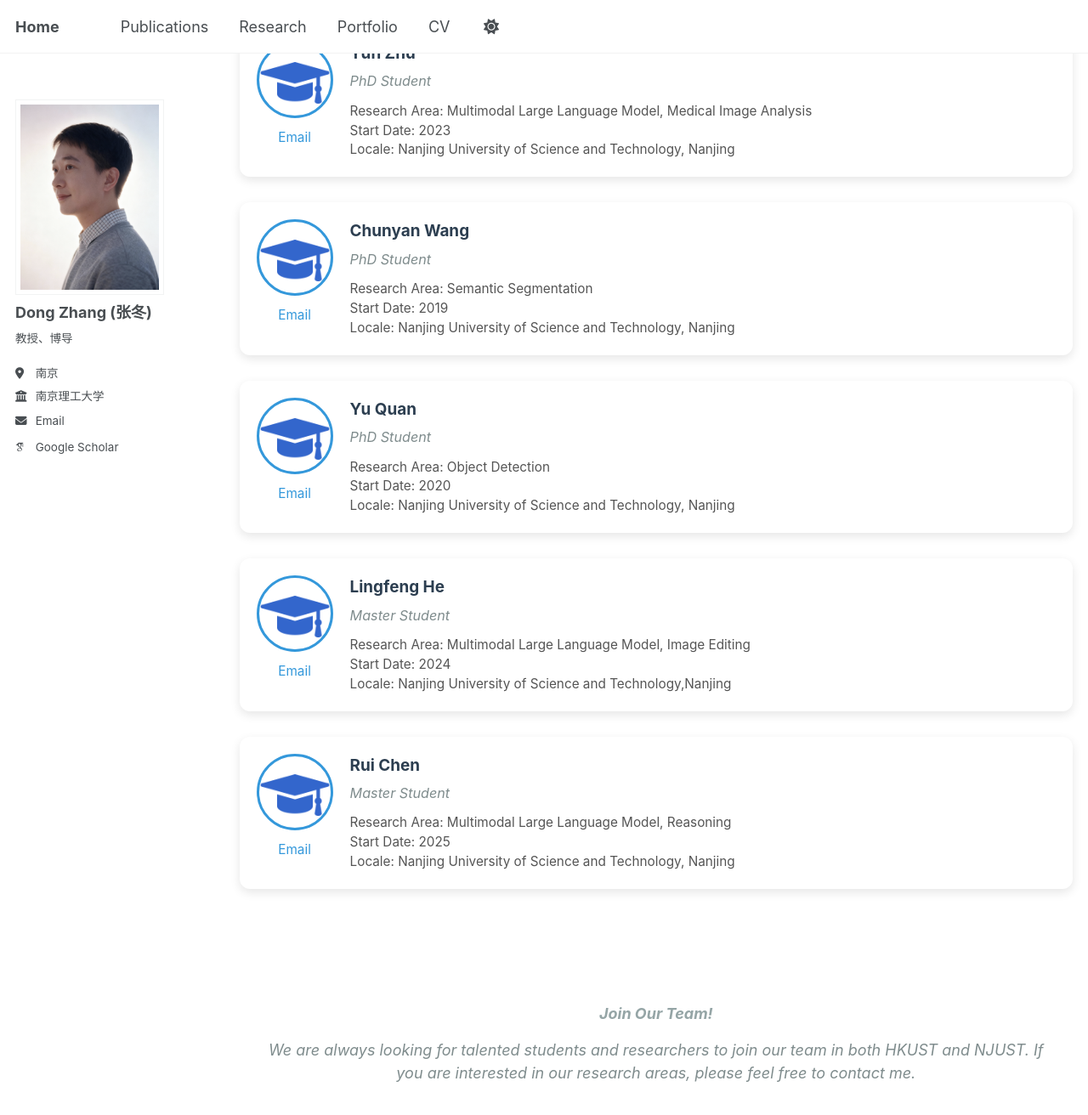
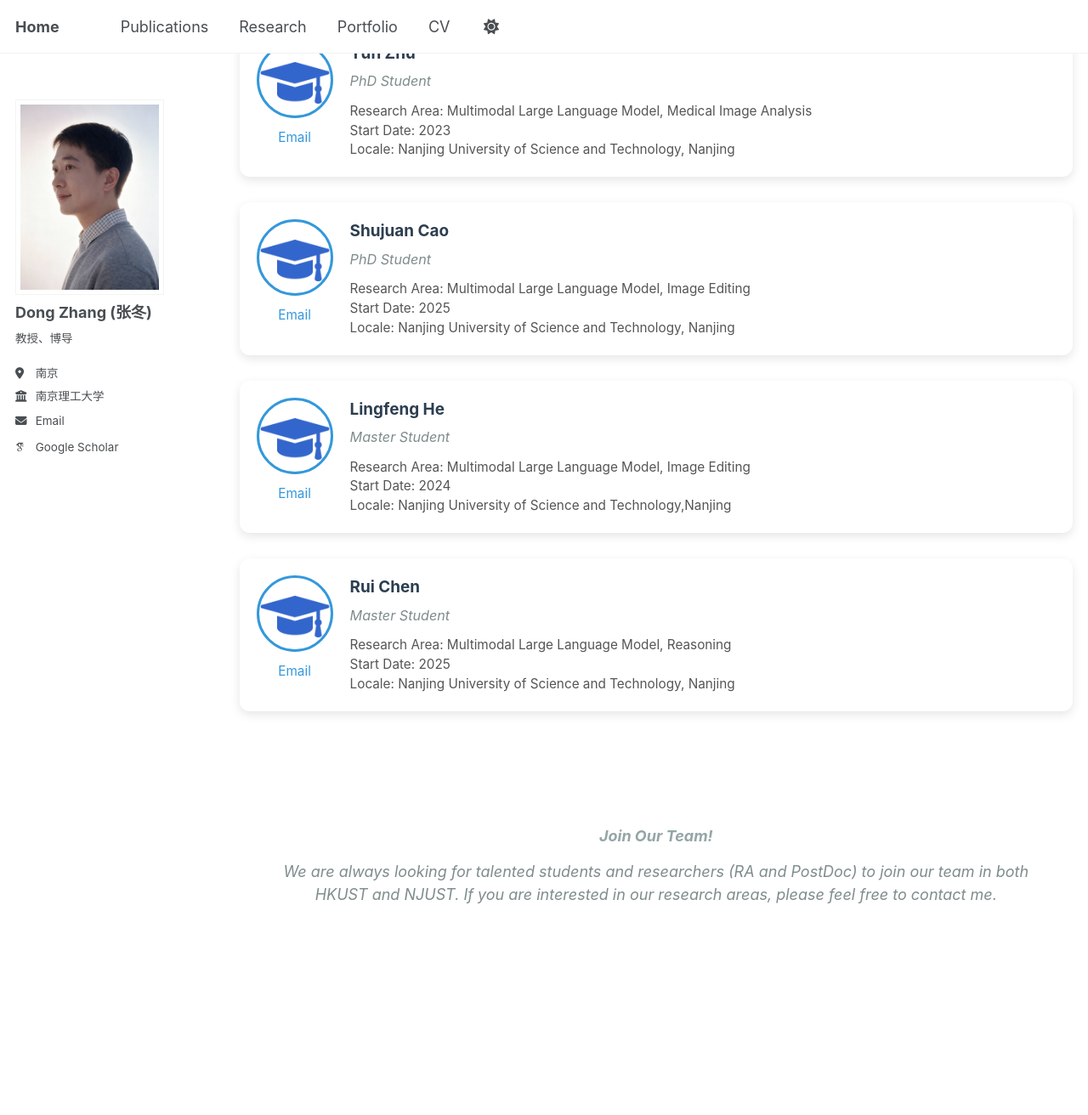
Before and after one commit to dongzhang89/dongzhang89.github.io, a Jekyll site: the page built from _pages/students-staffs.html, in a window 1280 px wide and 1400 px high, scrolled down 938 px. Shown: the top 1312 px of the window at 85% size. Built offline with Jekyll 4.4.1, drawn with Linux system fonts in a browser that asks for light colours; some web fonts are replaced; a script that is not in the unit is left out.

Commit message:
Update students-staffs.html

```diff
--- a/_pages/students-staffs.html
+++ b/_pages/students-staffs.html
@@ -263,38 +263,19 @@ author_profile: true
     <div class="person-left">
       <img src="{{ '/images/students/favicon.png' | prepend: base_path }}" alt="Student Photo" class="person-photo" onerror="this.style.display='none'" />
       <div class="person-links">
-        <a href="carrie_yan@njust.edu.cn">Email</a>
+        <a href="zhuyunmissy@njust.edu.cn">Email</a>
       </div>
     </div>
     <div class="person-right">
-      <div class="person-name">Chunyan Wang</div>
+      <div class="person-name">Shujuan Cao</div>
       <div class="person-title">PhD Student</div>
       <div class="person-description">
-        Research Area: Semantic Segmentation<br>
-        Start Date: 2019<br>
+        Research Area: Multimodal Large Language Model, Image Editing<br>
+        Start Date: 2025<br>
         Locale: Nanjing University of Science and Technology, Nanjing<br>
       </div>
     </div>
   </div>
-
-  <div class="person-card">
-    <div class="person-left">
-      <img src="{{ '/images/students/favicon.png' | prepend: base_path }}" alt="Student Photo" class="person-photo" onerror="this.style.display='none'" />
-      <div class="person-links">
-        <a href="quanyu@njust.edu.cn">Email</a>
-      </div>
-    </div>
-    <div class="person-right">
-      <div class="person-name">Yu Quan</div>
-      <div class="person-title">PhD Student</div>
-      <div class="person-description">
-        Research Area: Object Detection<br>
-        Start Date: 2020<br>
-        Locale: Nanjing University of Science and Technology, Nanjing<br>
-      </div>
-    </div>
-  </div>
-
   <!-- Master Student -->
   <div class="person-card">
     <div class="person-left">
@@ -335,7 +316,7 @@ author_profile: true
 
 <div class="empty-state">
   <h3>Join Our Team!</h3>
-  <p>We are always looking for talented students and researchers to join our team in both HKUST and NJUST. If you are interested in our research areas, please feel free to contact me.</p>
+  <p>We are always looking for talented students and researchers (RA and PostDoc) to join our team in both HKUST and NJUST. If you are interested in our research areas, please feel free to contact me.</p>
 </div>
 
 </div>
```
